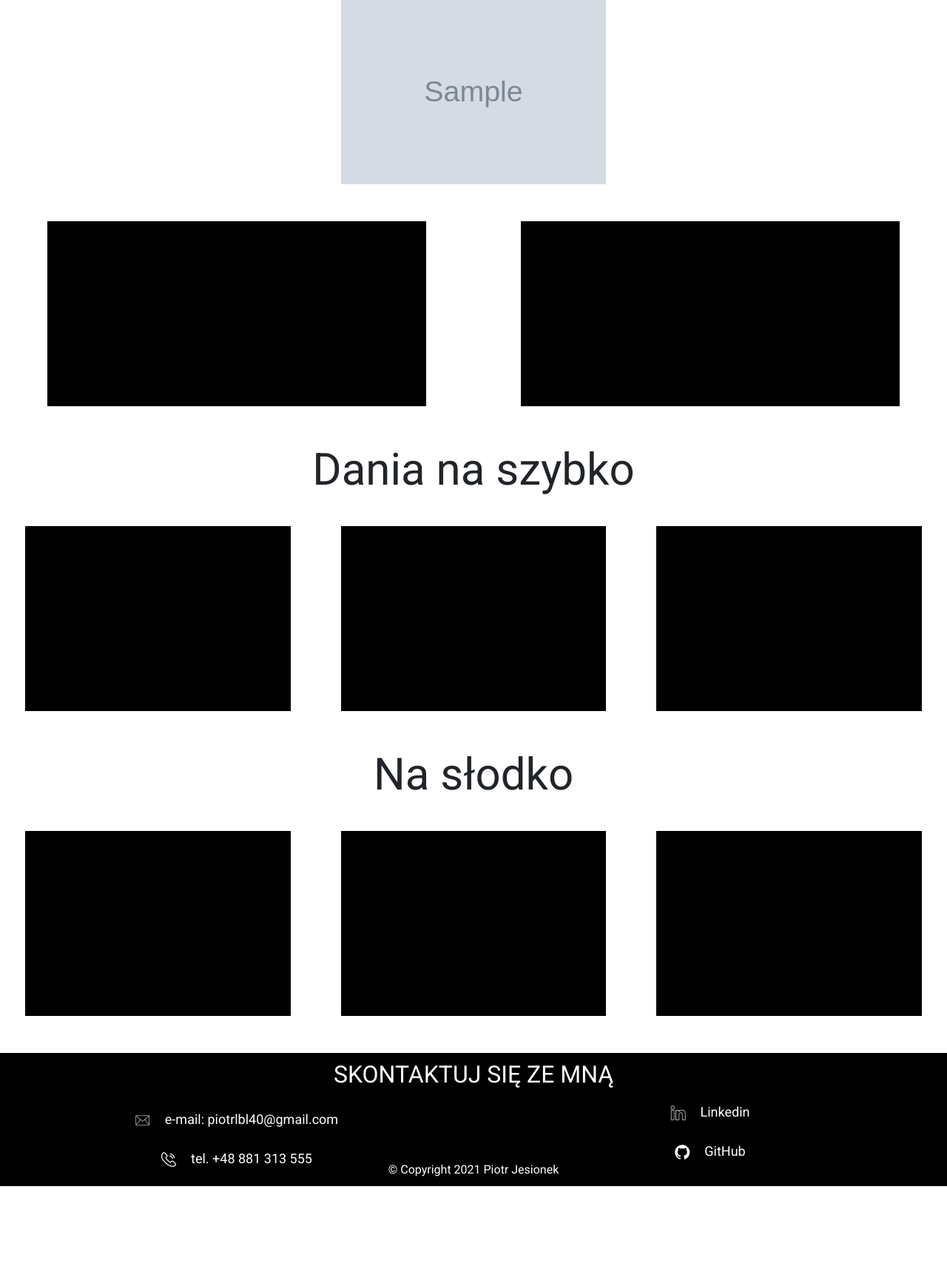
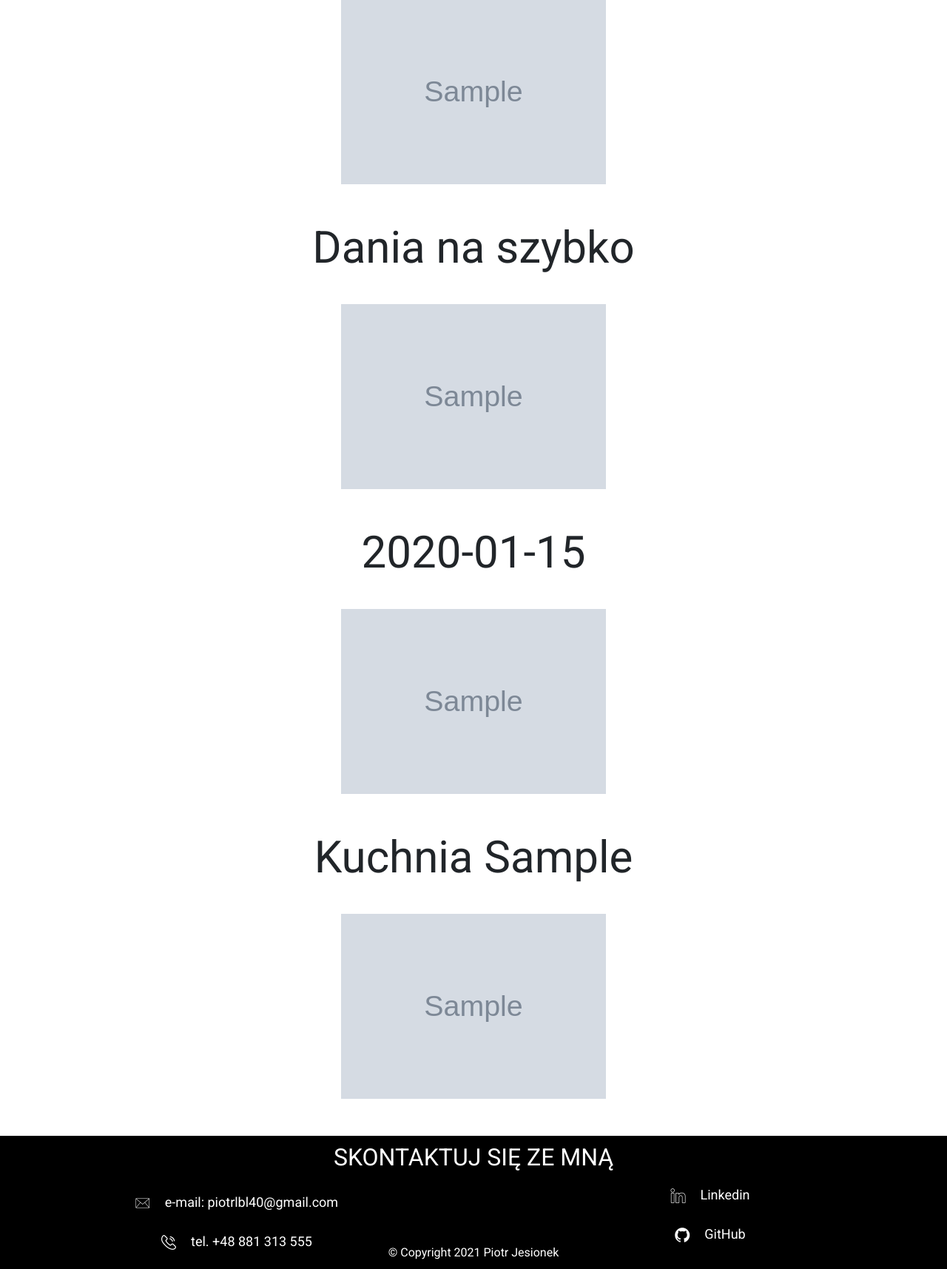
Before and after one commit to Jesioon/Foody, a Django app: page / in a window 1280 px wide. Shown: the part 963-2678 px from the top of the page at 74% size. Before the commit the page ends 2566 px from the top, so only its background shows below. Run offline with Django 3.2, Linux system fonts and the light colour scheme; tables that the repository leaves empty hold one stand-in row (values such as "Sample post"); grey boxes marked "Sample" are stand-in pictures; some libraries are stand-ins or nearby versions; some web fonts are replaced.

Commit message:
Add first implementation for display recipes on main page

```diff
--- a/foddys/templates/foddys/index.html
+++ b/foddys/templates/foddys/index.html
@@ -6,34 +6,57 @@
     <a href="#">Jedzenie</a>
   </header>
   <main>
+    {% if recipes_recent %}
     <section>
       <h1>Ostatnio dodane</h1>
       <div class="recipes">
-
-        {% for image in images %}
-        <div class="recipe" style='background-image: url({{image.url}});'></div>
+        {% for recipe in recipes_recent %}
+        <div class="recipe" style='background-image: url({{recipe.image.url}});'></div>
         {% endfor %}
       </div>
     </section>
-    <section class="ads">
+    {% endif %}
+    <!-- <section class="ads">
       <div class="ad clearfix"></div>
       <div class="ad clearfix"></div>
-    </section>
+    </section> -->
+
+    {% if recipes_quick %}
     <section>
       <h1>Dania na szybko</h1>
       <div class="recipes">
-        <div class="recipe"></div>
-        <div class="recipe"></div>
-        <div class="recipe"></div>
+        {% for recipe in recipes_quick %}
+        <div class="recipe" style='background-image: url({{recipe.image.url}});'></div>
+        {% endfor %}
       </div>
     </section>
-    <section>
-      <h1>Na słodko</h1>
-      <div class="recipes">
-        <div class="recipe"></div>
-        <div class="recipe"></div>
-        <div class="recipe"></div>
-      </div>
-    </section>
+    {% endif %}
+
+    {% for mealTime, recipes in meals_context.items %}
+      {% if recipes %}
+        <section>
+        <h1>{{mealTime}}</h1>
+        <div class="recipes">
+        {% for recipe in recipes %}
+          <div class="recipe" style='background-image: url({{recipe.image.url}});'></div>
+        {% endfor %}
+        </div>
+        </section>
+      {% endif %}
+    {% endfor %}
+
+    {% for country, recipes in countries_context.items %}
+      {% if recipes %}
+        <section>
+        <h1>Kuchnia {{country}}</h1>
+        <div class="recipes">
+          {% for recipe in recipes %}
+            <div class="recipe" style='background-image: url({{recipe.image.url}});'></div>
+          {% endfor %}
+        </div>
+        </section>
+      {% endif %}
+
+    {% endfor %}
   </main>
 {% endblock content %}
--- a/foddys/views.py
+++ b/foddys/views.py
@@ -2,19 +2,42 @@ from django.shortcuts import render, redirect
 from django.contrib.auth.decorators import login_required
 
 
-from .models import Recipe
+from .models import Recipe, Meal, WorldCuisine
 from .forms import RecipeForm
+
+def recipeSort(amount_recipes, sortedList):
+    if not sortedList:
+        return []
+    readyList = []
+    for recipe in sortedList:
+        readyList.append(recipe)
+        if len(readyList) == amount_recipes:
+            break
+    return readyList
+
 
 def index(request):
     """Homepage"""
     recipes = Recipe.objects.order_by('-publication_date')
-    images = []
-    for recipe in recipes:
-        images.append(recipe.image)
-        if len(images) == 3:
-            break
+    meals = Meal.objects.all()
+    countries = WorldCuisine.objects.all()
 
-    context = {'images': images}
+    amount_recipes = 3
+    recipes_recent, recipes_quick, meals_context, countries_context = [], [], {}, {}
+
+    recipes_recent = recipeSort(amount_recipes, recipes)
+    recipes_quick = recipeSort(amount_recipes, recipes.order_by('time_need'))
+
+
+    for meal in meals:
+        meals_context[meal.mealTime] = recipeSort(amount_recipes, meal.recipe_set.order_by('-publication_date'))
+
+    for country in countries:
+        countries_context[country.country] = recipeSort(amount_recipes, country.recipe_set.order_by('-publication_date'))
+
+    context = {'recipes_recent': recipes_recent, 'recipes_quick': recipes_quick, 'meals_context': meals_context, 'countries_context': countries_context}
+
+    print(meals_context)
     return render(request, 'foddys/index.html', context)
 
 def recipes(request):
```
